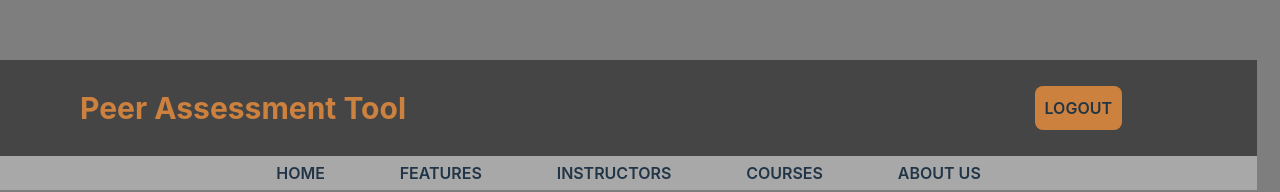
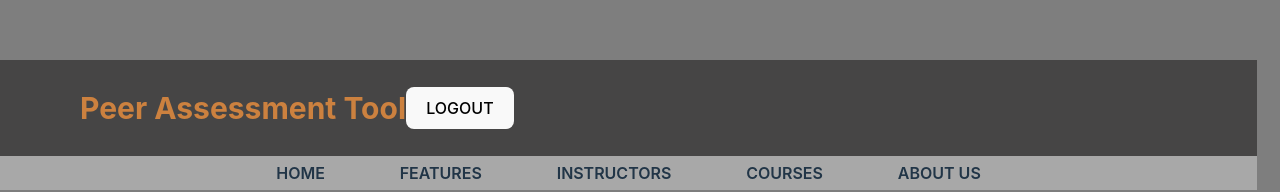
Before and after one commit to DaraDadgar/GroupX_SOEN341_Project_F24, a React (Vite) app in the folder Front-End/: page /MainStudent in a window 1280 px wide. Shown: the part 145-337 px from the top of the page. Built offline with nearby package versions, Linux system fonts and the light colour scheme; no server answers.

Commit message:
Did the connection of Logout and added header to MainLogin

```diff
--- a/Front-End/src/HeaderLogout.jsx
+++ b/Front-End/src/HeaderLogout.jsx
@@ -1,10 +1,23 @@
 import "./css/header-lougout.css";
+import { fetchAPI } from "./apiinterface";
+import { useNavigate } from "react-router-dom";
 
 export default function HeaderLogout() {
+  const navigate = useNavigate();
+
+  const handleLogout = async () => {
+    try{
+      await fetchAPI("/logout");
+      navigate("/MainLogin");
+    } catch (error) {
+      console.error("Error logging out:", error);
+    }
+  };
+
   return (
     <header>
       <h1>Peer Assessment Tool</h1>
-      <span class="login">LOGOUT</span>
+      <button className="logout" onClick={handleLogout}>LOGOUT</button>
     </header>
   );
 }
```
